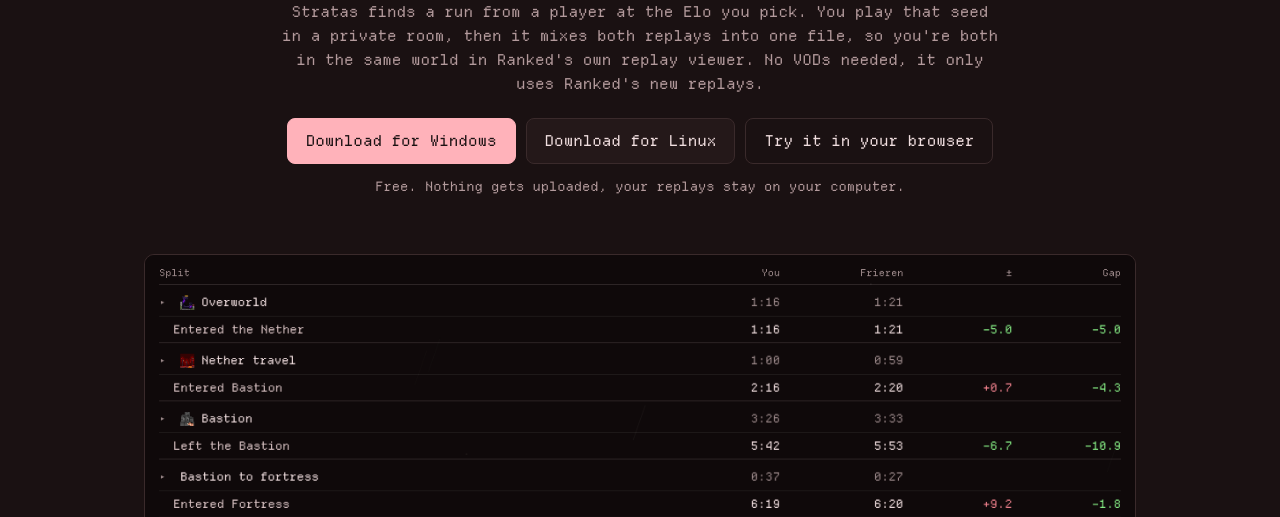
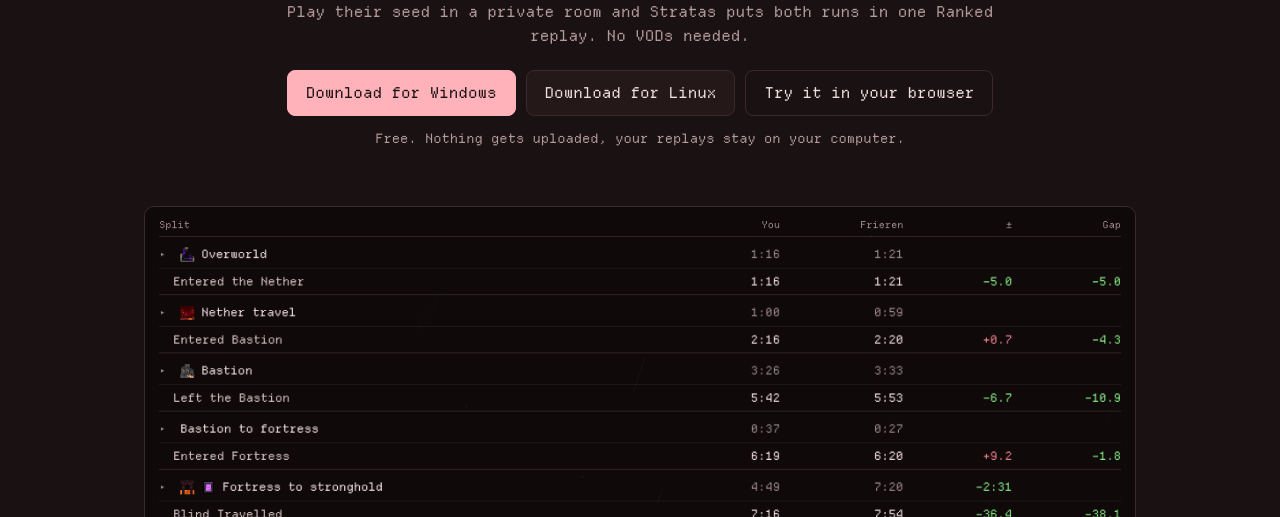
Before and after one commit to himetau/stratas, a website built with Vite: page web/index.html in a window 1280 px wide. Shown: the part 583-1100 px from the top of the page. Built offline with nearby package versions, Linux system fonts and the light colour scheme.

Commit message:
shorter intro on the website

```diff
--- a/web/index.html
+++ b/web/index.html
@@ -22,7 +22,7 @@
       <section class="hero">
         <img class="hero-art" src="../docs/readme/hero.svg" alt="Stratas: replay mixer and analysis for MCSR Ranked" />
         <h1>Practice against any Elo you want, on the same seed.</h1>
-        <p class="lead">Stratas finds a run from a player at the Elo you pick. You play that seed in a private room, then it mixes both replays into one file, so you're both in the same world in Ranked's own replay viewer. No VODs needed, it only uses Ranked's new replays.</p>
+        <p class="lead">Play their seed in a private room and Stratas puts both runs in one Ranked replay. No VODs needed.</p>
         <div class="cta">
           <a class="btn primary" href="https://github.com/himetau/stratas/releases/latest/download/Stratas-Setup.exe">Download for Windows</a>
           <a class="btn" href="https://github.com/himetau/stratas/releases/latest/download/Stratas.AppImage">Download for Linux</a>
```
